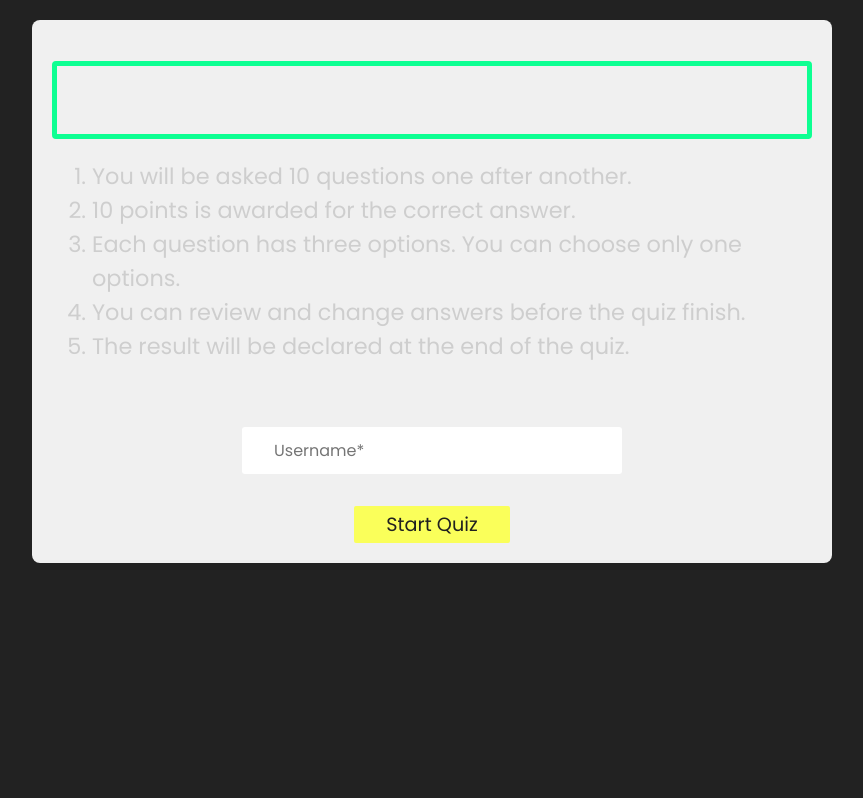
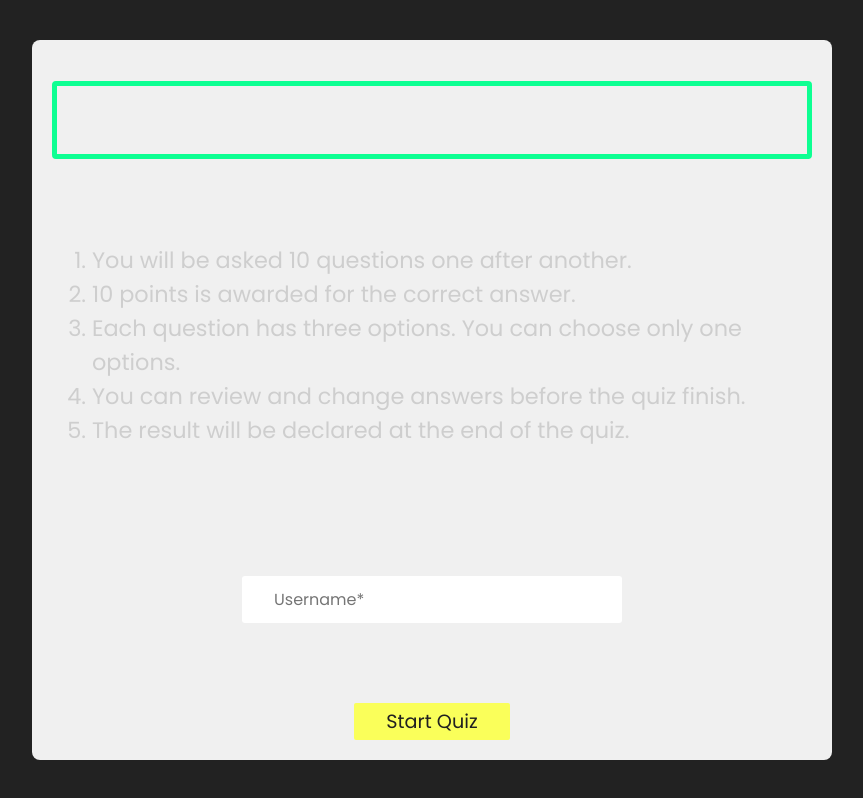
Before and after one commit to drooschuck/Quiz-app-Mern, a React (Create React App) app in the folder client/: page / in a window 1280 px wide. Shown: the top 798 px of the page, without its empty margins (208-1071 px from the left). Built offline with nearby package versions, Linux system fonts and the light colour scheme.

Commit message:
Update App.css

```diff
--- a/client/src/styles/App.css
+++ b/client/src/styles/App.css
@@ -1,18 +1,20 @@
 /* App.css */
-
 @import url('https://fonts.googleapis.com/css2?family=Poppins&display=swap');
 
-:root{
+:root {
     --primary-color: #0DFF92;
     --dark-color: #222222;
     --light-color: #f0f0f0;
 }
 
-body, html{
+body, html {
     height: 100%;
     background: var(--dark-color);
     margin: 0;
     padding: 0;
+    display: flex;
+    justify-content: center;
+    align-items: center;
 }
 
 * {
@@ -20,18 +22,21 @@
     box-sizing: border-box;
 }
 
-.container{
-    display: block;
+.container {
+    display: flex;
+    flex-direction: column;
+    justify-content: space-between;
     position: relative;
-    margin: 20px auto;
+    height: 90vh;
+    width: 90vw;
+    max-width: 800px;
     padding: 20px;
-    width: 90%;
-    max-width: 800px;
     background: var(--light-color);
     border-radius: 8px;
+    overflow: hidden;
 }
 
-.container .title{
+.container .title {
     font-size: 2em;
     text-align: center;
     border: 5px solid var(--primary-color);
@@ -44,31 +49,33 @@
     color: var(--light-color);
 }
 
-.container ul{
+.container ul {
     list-style: none;
     margin: 0;
     padding: 0;
     overflow: auto;
 }
 
-.container .questions{
+.container .questions {
     padding: 1em 0;
+    flex-grow: 1;
+    overflow-y: auto;
 }
 
-.container .grid{
-    margin-top: 2em;
+.container .grid {
     display: grid;
     grid-template-columns: 1fr;
     gap: 1em;
+    margin-top: 2em;
 }
 
 @media (min-width: 600px) {
-    .container .grid{
+    .container .grid {
         grid-template-columns: 1fr 1fr;
     }
 }
 
-.container .btn{
+.container .btn {
     padding: 0.5em 1em;
     border: none;
     border-radius: 4px;
@@ -76,37 +83,37 @@
     transition: background-color 0.3s, color 0.3s;
 }
 
-.container .btn:hover{
+.container .btn:hover {
     cursor: pointer;
     background-color: #f0f0f0;
     color: #202020;
 }
 
-.next{
+.next {
     background-color: var(--primary-color);
     justify-self: flex-end;
 }
 
-.prev{
+.prev {
     background-color: #faff5a;
     justify-self: flex-start;
 }
 
-ul li{
+ul li {
     color: #AAAAAA;
     display: block;
     position: relative;
     width: 100%;
-    padding: 20px 0;
+    padding: 15px 0;
     border-bottom: 1px solid #333;
 }
 
-ul li input[type=radio]{
+ul li input[type=radio] {
     position: absolute;
     visibility: hidden;
 }
 
-ul li label{
+ul li label {
     display: block;
     position: relative;
     font-weight: 300;
@@ -116,11 +123,11 @@
     cursor: pointer;
 }
 
-ul li:hover label{
+ul li:hover label {
     color: #FFFFFF;
 }
 
-ul li .check{
+ul li .check {
     display: block;
     position: absolute;
     border: 3px solid #AAAAAA;
@@ -152,11 +159,11 @@
     border: 3px solid var(--primary-color);
 }
 
-input[type=radio]:checked ~ .check::before{
+input[type=radio]:checked ~ .check::before {
     background: var(--primary-color);
 }
 
-input[type=radio]:checked ~ .text-primary{
+input[type=radio]:checked ~ .text-primary {
     color: var(--primary-color);
 }
 
@@ -164,6 +171,6 @@
     border: 3px solid var(--primary-color) !important;
 }
 
-.checked::before{
+.checked::before {
     background: var(--primary-color);
 }
```
